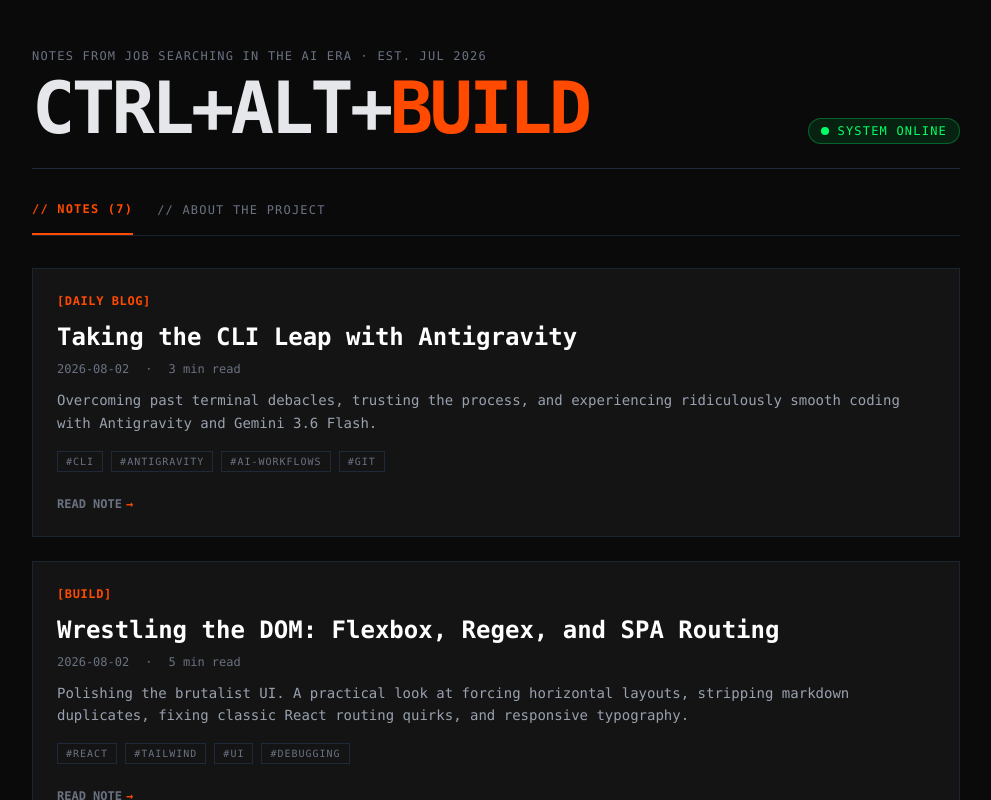
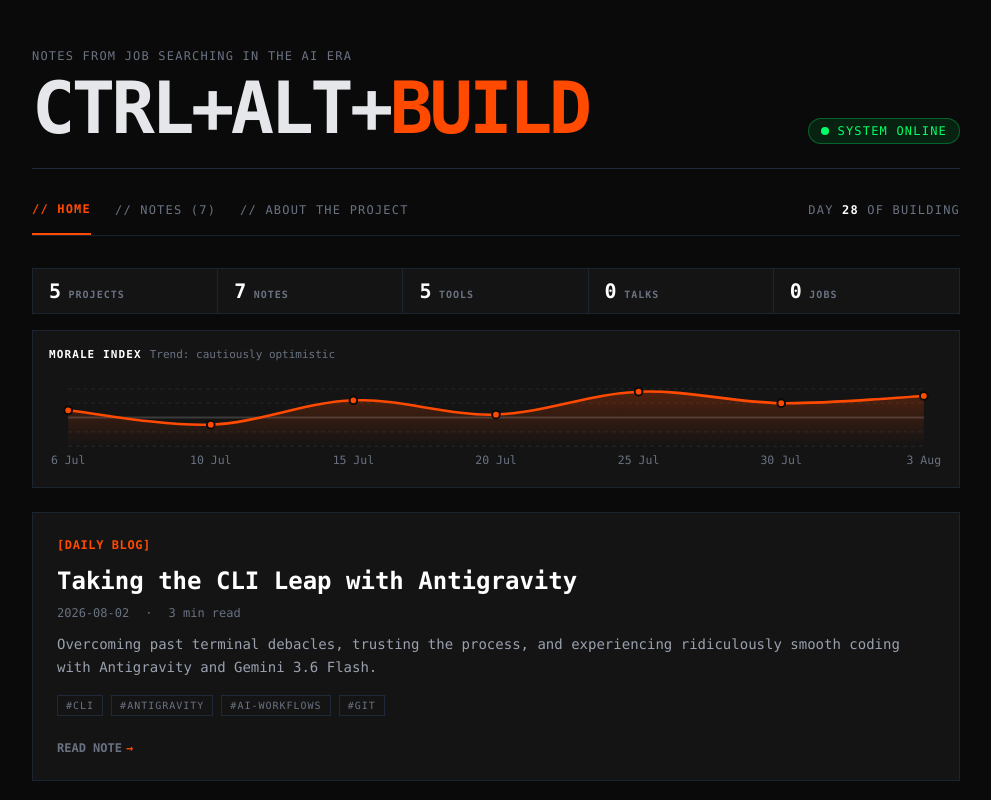
Before and after one commit to markhamill/ctrl-alt-build, a React (Vite) app: page / in a window 1280 px wide. Shown: the top 800 px of the page, without its empty margins (144-1135 px from the left). Built offline with nearby package versions, Linux system fonts and the light colour scheme.

Commit message:
Added and revamped metrics, plus nav changes and some style updates

```diff
--- a/src/App.tsx
+++ b/src/App.tsx
@@ -1,6 +1,8 @@
 import { useState, useEffect } from 'react'
 import frontMatter from 'front-matter'
 import ReactMarkdown from 'react-markdown'
+import statsData from './data/stats.json'
+import MoraleChart from './components/MoraleChart'
 
 interface PostAttributes {
   id: string
@@ -19,7 +21,7 @@ interface Post {
 }
 
 export default function App() {
-  const [activeTab, setActiveTab] = useState<'notes' | 'about'>('notes')
+  const [activeTab, setActiveTab] = useState<'home' | 'notes' | 'about'>('home')
   const [posts, setPosts] = useState<Post[]>([])
   const [selectedPost, setSelectedPost] = useState<Post | null>(null)
 
@@ -60,14 +62,16 @@ export default function App() {
         const post = posts.find(p => p.slug === slug)
         if (post) {
           setSelectedPost(post)
+        }
+      } else if (hash === '#notes') {
+        setSelectedPost(null)
         setActiveTab('notes')
-        }
       } else if (hash === '#about') {
         setSelectedPost(null)
         setActiveTab('about')
       } else {
         setSelectedPost(null)
-        setActiveTab('notes')
+        setActiveTab('home')
       }
     }
 
@@ -86,6 +90,68 @@ export default function App() {
   const newerPost = currentIndex > 0 ? posts[currentIndex - 1] : null
   const olderPost = currentIndex !== -1 && currentIndex < posts.length - 1 ? posts[currentIndex + 1] : null
 
+  // Calculate dynamic days since start date
+  const startDay = new Date(statsData.startDate)
+  const today = new Date()
+  startDay.setHours(0, 0, 0, 0)
+  today.setHours(0, 0, 0, 0)
+  const daysBuilding = Math.max(1, Math.floor((today.getTime() - startDay.getTime()) / (1000 * 60 * 60 * 24)) + 1)
+
+  const dashboardCards = [
+    { label: 'PROJECTS', value: statsData.cards.projects },
+    { label: 'NOTES', value: posts.length },
+    { label: 'TOOLS', value: statsData.cards.tools },
+    { label: 'TALKS', value: statsData.cards.talks },
+    { label: 'JOBS', value: statsData.cards.jobs }
+  ]
+
+  const renderPostsList = () => (
+    <>
+      {posts.map((post) => (
+        <article
+          key={post.attributes.id}
+          onClick={() => window.location.hash = `note-${post.slug}`}
+          className="group border border-gray-800/80 bg-brutal-panel p-6 rounded-none hover:border-brand-orange/50 transition-all duration-200 cursor-pointer"
+        >
+          <div className="text-xs mb-3">
+            <span className="text-brand-orange font-semibold tracking-wider">
+              [{post.attributes.category}]
+            </span>
+          </div>
+
+          <h2 className="text-2xl font-bold text-white group-hover:text-brand-orange transition-colors mb-2">
+            {post.attributes.title}
+          </h2>
+
+          <div className="flex gap-4 text-xs text-gray-500 mb-3">
+            <span>{post.attributes.date}</span>
+            <span>·</span>
+            <span>{post.attributes.readTime}</span>
+          </div>
+
+          <p className="text-gray-400 text-sm leading-relaxed mb-4">
+            {post.attributes.excerpt}
+          </p>
+
+          {/* Render Tags in the Feed */}
+          {post.attributes.tags && (
+            <div className="flex gap-2 mb-6 flex-wrap">
+              {post.attributes.tags.map(tag => (
+                <span key={tag} className="text-[10px] uppercase tracking-widest text-gray-500 border border-gray-800 px-2 py-0.5 group-hover:border-brand-green/50 group-hover:text-brand-green transition-colors">
+                  #{tag}
+                </span>
+              ))}
+            </div>
+          )}
+
+          <div className="text-xs text-gray-500 group-hover:text-gray-300 flex items-center gap-1 font-semibold">
+            READ NOTE <span className="text-brand-orange">→</span>
+          </div>
+        </article>
+      ))}
+    </>
+  )
+
   return (
     <div className="min-h-screen bg-brutal-bg text-gray-200 font-mono p-6 md:p-12 selection:bg-brand-orange selection:text-white max-w-5xl mx-auto">
 
@@ -93,7 +159,7 @@ export default function App() {
       <header className="border-b border-gray-800 pb-6 mb-8 flex justify-between items-end">
         <div>
           <p className="text-gray-500 text-xs tracking-widest uppercase mb-2">
-            Notes from job searching in the AI era · Est. Jul 2026
+            Notes from job searching in the AI era
           </p>
           <h1 className="text-5xl md:text-7xl font-black tracking-tighter cursor-pointer" onClick={() => window.location.hash = ''}>
             CTRL+ALT+<span className="text-brand-orange">BUILD</span>
@@ -139,9 +205,16 @@ export default function App() {
           </div>
         </nav>
       ) : (
-        <nav className="flex gap-6 border-b border-gray-800/80 pb-4 mb-8 text-xs tracking-widest uppercase">
+        <nav className="flex justify-between items-center border-b border-gray-800/80 pb-4 mb-8 text-xs tracking-widest uppercase">
+          <div className="flex gap-6">
             <button
               onClick={() => window.location.hash = ''}
+              className={`transition-colors ${activeTab === 'home' ? 'text-brand-orange font-bold border-b-2 border-brand-orange pb-4 -mb-4' : 'text-gray-500 hover:text-gray-300'}`}
+            >
+              // HOME
+            </button>
+            <button
+              onClick={() => window.location.hash = 'notes'}
               className={`transition-colors ${activeTab === 'notes' ? 'text-brand-orange font-bold border-b-2 border-brand-orange pb-4 -mb-4' : 'text-gray-500 hover:text-gray-300'}`}
             >
               // NOTES ({posts.length})
@@ -152,6 +225,11 @@ export default function App() {
             >
               // ABOUT THE PROJECT
             </button>
+          </div>
+
+          <div className="text-gray-500 font-medium hidden sm:block">
+            DAY <span className="text-white font-bold">{daysBuilding}</span> OF BUILDING
+          </div>
         </nav>
       )}
 
@@ -228,50 +306,32 @@ export default function App() {
               </ReactMarkdown>
             </div>
           </article>
+        ) : activeTab === 'home' ? (
+          <div className="space-y-6">
+            {/* DASHBOARD METRICS CARDS (COMPACT HORIZONTAL SCROLL) */}
+            <div className="w-full overflow-x-auto border border-gray-800/80 bg-brutal-panel mb-4">
+              <div className="grid grid-cols-5 min-w-[600px] divide-x divide-gray-800/80">
+                {dashboardCards.map((card) => (
+                  <div key={card.label} className="px-4 py-2 flex items-baseline gap-2 justify-start">
+                    <span className="text-xl font-black text-white tracking-tight font-mono">
+                      {card.value}
+                    </span>
+                    <span className="text-[10px] tracking-widest uppercase text-gray-500 font-semibold truncate">
+                      {card.label}
+                    </span>
+                  </div>
+                ))}
+              </div>
+            </div>
+
+            {/* MOOD TREND LINE CHART */}
+            <MoraleChart />
+
+            {renderPostsList()}
+          </div>
         ) : activeTab === 'notes' ? (
           <div className="space-y-6">
-            {posts.map((post) => (
-              <article
-                key={post.attributes.id}
-                onClick={() => window.location.hash = `note-${post.slug}`}
-                className="group border border-gray-800/80 bg-brutal-panel p-6 rounded-none hover:border-brand-orange/50 transition-all duration-200 cursor-pointer"
-              >
-                <div className="text-xs mb-3">
-                  <span className="text-brand-orange font-semibold tracking-wider">
-                    [{post.attributes.category}]
-                  </span>
-                </div>
-
-                <h2 className="text-2xl font-bold text-white group-hover:text-brand-orange transition-colors mb-2">
-                  {post.attributes.title}
-                </h2>
-
-                <div className="flex gap-4 text-xs text-gray-500 mb-3">
-                  <span>{post.attributes.date}</span>
-                  <span>·</span>
-                  <span>{post.attributes.readTime}</span>
-                </div>
-
-                <p className="text-gray-400 text-sm leading-relaxed mb-4">
-                  {post.attributes.excerpt}
-                </p>
-
-                {/* Render Tags in the Feed */}
-                {post.attributes.tags && (
-                  <div className="flex gap-2 mb-6 flex-wrap">
-                    {post.attributes.tags.map(tag => (
-                      <span key={tag} className="text-[10px] uppercase tracking-widest text-gray-500 border border-gray-800 px-2 py-0.5 group-hover:border-brand-green/50 group-hover:text-brand-green transition-colors">
-                        #{tag}
-                      </span>
-                    ))}
-                  </div>
-                )}
-
-                <div className="text-xs text-gray-500 group-hover:text-gray-300 flex items-center gap-1 font-semibold">
-                  READ NOTE <span className="text-brand-orange">→</span>
-                </div>
-              </article>
-            ))}
+            {renderPostsList()}
           </div>
         ) : (
           <div className="border border-gray-800 bg-brutal-panel p-8 text-gray-300 leading-relaxed text-sm space-y-4">
--- /dev/null
+++ b/src/components/MoraleChart.tsx
@@ -0,0 +1,168 @@
+import moraleData from '../data/morale.json'
+
+interface DataPoint {
+  date: string
+  score: number | null
+}
+
+function getSmoothPath(points: { x: number; y: number }[]): string {
+  if (points.length === 0) return ''
+  if (points.length === 1) return `M ${points[0].x} ${points[0].y}`
+
+  let d = `M ${points[0].x} ${points[0].y}`
+  for (let i = 0; i < points.length - 1; i++) {
+    const p0 = points[i === 0 ? i : i - 1]
+    const p1 = points[i]
+    const p2 = points[i + 1]
+    const p3 = points[i + 2 < points.length ? i + 2 : i + 1]
+
+    const cp1x = p1.x + (p2.x - p0.x) / 6
+    const cp1y = p1.y + (p2.y - p0.y) / 6
+    const cp2x = p2.x - (p3.x - p1.x) / 6
+    const cp2y = p2.y - (p3.y - p1.y) / 6
+
+    d += ` C ${cp1x.toFixed(1)} ${cp1y.toFixed(1)}, ${cp2x.toFixed(1)} ${cp2y.toFixed(1)}, ${p2.x.toFixed(1)} ${p2.y.toFixed(1)}`
+  }
+  return d
+}
+
+function formatDate(dateStr: string): string {
+  const date = new Date(dateStr)
+  return date.toLocaleDateString('en-GB', { month: 'short', day: 'numeric' })
+}
+
+export default function MoraleChart() {
+  const rawHistory: DataPoint[] = moraleData.history || []
+  const history = rawHistory.filter(
+    (item): item is { date: string; score: number } =>
+      typeof item.score === 'number' && item.score !== null && !isNaN(item.score)
+  )
+
+  // Dimensions and paddings (ultra-compact squashed height without left legend)
+  const svgWidth = 700
+  const svgHeight = 75
+  const padLeft = 15
+  const padRight = 15
+  const padTop = 10
+  const padBottom = 20
+
+  const chartWidth = svgWidth - padLeft - padRight
+  const chartHeight = svgHeight - padTop - padBottom
+
+  // Score mapping: +2 (top) to -2 (bottom)
+  const mapY = (score: number) => {
+    const clamped = Math.max(-2, Math.min(2, score))
+    // normalized 0 at bottom (-2), 1 at top (+2)
+    const norm = (clamped - (-2)) / (2 - (-2))
+    return padTop + chartHeight - norm * chartHeight
+  }
+
+  const mapX = (index: number) => {
+    if (history.length <= 1) return padLeft + chartWidth / 2
+    return padLeft + (index / (history.length - 1)) * chartWidth
+  }
+
+  const points = history.map((item, idx) => ({
+    x: mapX(idx),
+    y: mapY(item.score)
+  }))
+
+  const linePath = getSmoothPath(points)
+
+  // Area path for gradient under line
+  const areaPath = points.length > 0
+    ? `${linePath} L ${points[points.length - 1].x} ${padTop + chartHeight} L ${points[0].x} ${padTop + chartHeight} Z`
+    : ''
+
+  const yTicks = [
+    { score: 2 },
+    { score: 1 },
+    { score: 0 },
+    { score: -1 },
+    { score: -2 }
+  ]
+
+  return (
+    <div className="border border-gray-800/80 bg-brutal-panel p-4 mb-6 rounded-none">
+      <div className="flex flex-col sm:flex-row sm:items-baseline gap-2 mb-3">
+        <h3 className="text-[11px] font-bold text-white tracking-widest uppercase">
+          {moraleData.title}
+        </h3>
+        <span className="text-[11px] text-gray-500 font-mono">
+          {moraleData.subtitle}
+        </span>
+      </div>
+
+      <div className="w-full overflow-x-auto">
+        <svg
+          viewBox={`0 0 ${svgWidth} ${svgHeight}`}
+          className="w-full h-auto min-w-[500px]"
+          aria-label="Morale Index Trend Line Chart"
+        >
+          <defs>
+            <linearGradient id="moraleAreaGrad" x1="0" y1="0" x2="0" y2="1">
+              <stop offset="0%" stopColor="#ff4a00" stopOpacity="0.25" />
+              <stop offset="100%" stopColor="#ff4a00" stopOpacity="0.0" />
+            </linearGradient>
+          </defs>
+
+          {/* Grid lines */}
+          {yTicks.map((tick, idx) => {
+            const y = mapY(tick.score)
+            return (
+              <line
+                key={idx}
+                x1={padLeft}
+                y1={y}
+                x2={svgWidth - padRight}
+                y2={y}
+                stroke={tick.score === 0 ? "#3b3b3b" : "#222222"}
+                strokeDasharray={tick.score === 0 ? "none" : "3 3"}
+                strokeWidth={tick.score === 0 ? 1.5 : 1}
+              />
+            )
+          })}
+
+          {/* Area fill */}
+          {areaPath && (
+            <path d={areaPath} fill="url(#moraleAreaGrad)" />
+          )}
+
+          {/* Smooth trend curve */}
+          {linePath && (
+            <path
+              d={linePath}
+              fill="none"
+              stroke="#ff4a00"
+              strokeWidth="2"
+              strokeLinecap="round"
+              strokeLinejoin="round"
+            />
+          )}
+
+          {/* Data points and date labels */}
+          {points.map((pt, idx) => (
+            <g key={idx}>
+              <circle
+                cx={pt.x}
+                cy={pt.y}
+                r="3"
+                fill="#ff4a00"
+                stroke="#0a0a0a"
+                strokeWidth="1.5"
+              />
+              <text
+                x={pt.x}
+                y={padTop + chartHeight + 14}
+                textAnchor="middle"
+                className="fill-gray-500 font-mono text-[9px]"
+              >
+                {formatDate(history[idx].date)}
+              </text>
+            </g>
+          ))}
+        </svg>
+      </div>
+    </div>
+  )
+}
--- /dev/null
+++ b/src/data/morale.json
@@ -0,0 +1,20 @@
+{
+  "title": "MORALE INDEX",
+  "subtitle": "Trend: cautiously optimistic",
+  "history": [
+    { "date": "2026-07-06", "score": 0.5 },
+    { "date": "2026-07-10", "score": -0.5 },
+    { "date": "2026-07-15", "score": 1.2 },
+    { "date": "2026-07-20", "score": 0.2 },
+    { "date": "2026-07-25", "score": 1.8 },
+    { "date": "2026-07-30", "score": 1.0 },
+    { "date": "2026-08-03", "score": 1.5 },
+    { "date": "2026-08-04", "score": null },
+    { "date": "2026-08-05", "score": null },
+    { "date": "2026-08-06", "score": null },
+    { "date": "2026-08-07", "score": null },
+    { "date": "2026-08-08", "score": null },
+    { "date": "2026-08-09", "score": null },
+    { "date": "2026-08-10", "score": null }
+  ]
+}
--- /dev/null
+++ b/src/data/stats.json
@@ -0,0 +1,9 @@
+{
+  "startDate": "2026-07-06",
+  "cards": {
+    "projects": 5,
+    "tools": 5,
+    "talks": 0,
+    "jobs": 0
+  }
+}
```
Also changed, not shown: 1 other file (tests, documents, lock files or other folders). Lines whose indentation alone changed are shown as unchanged.
